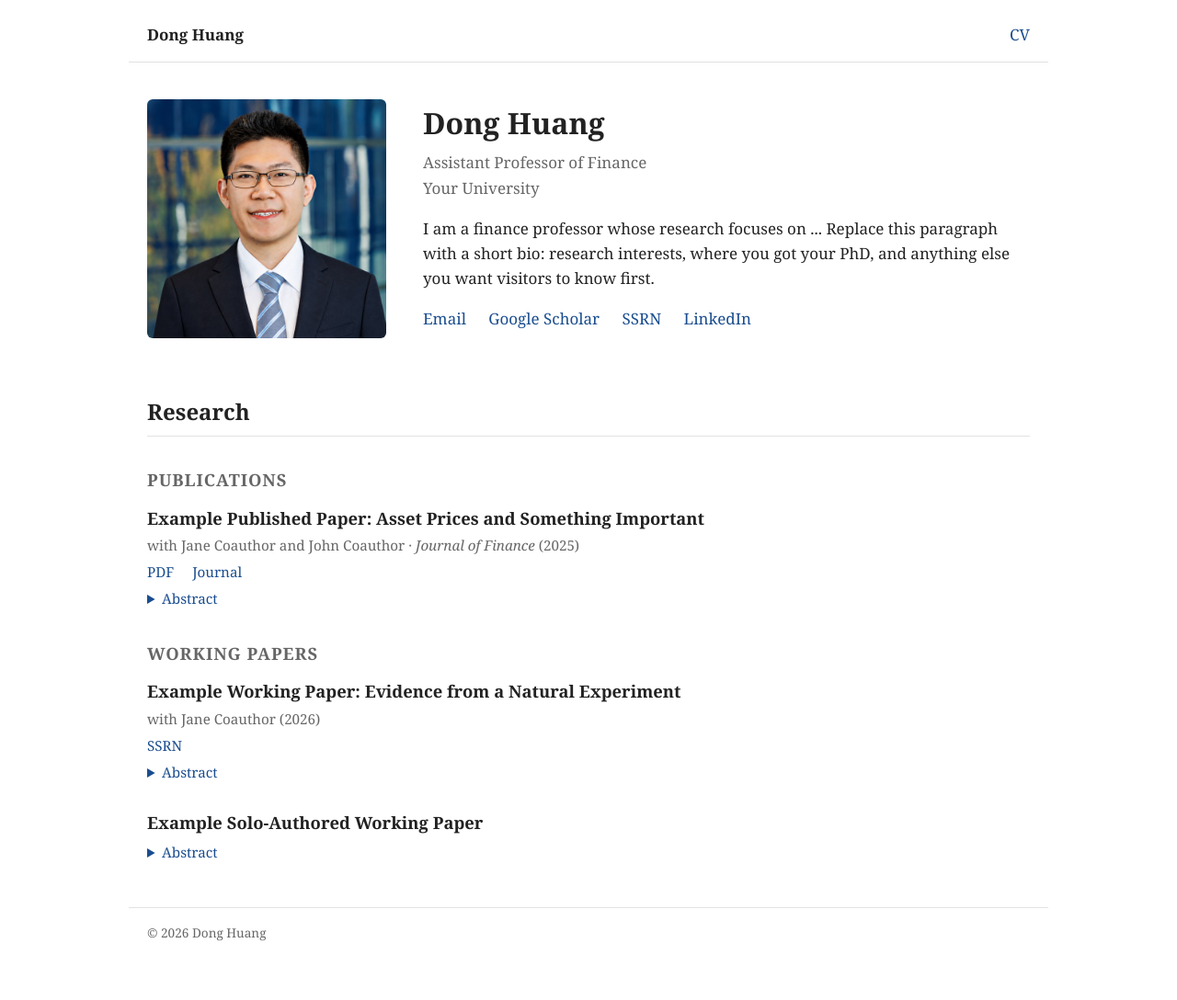
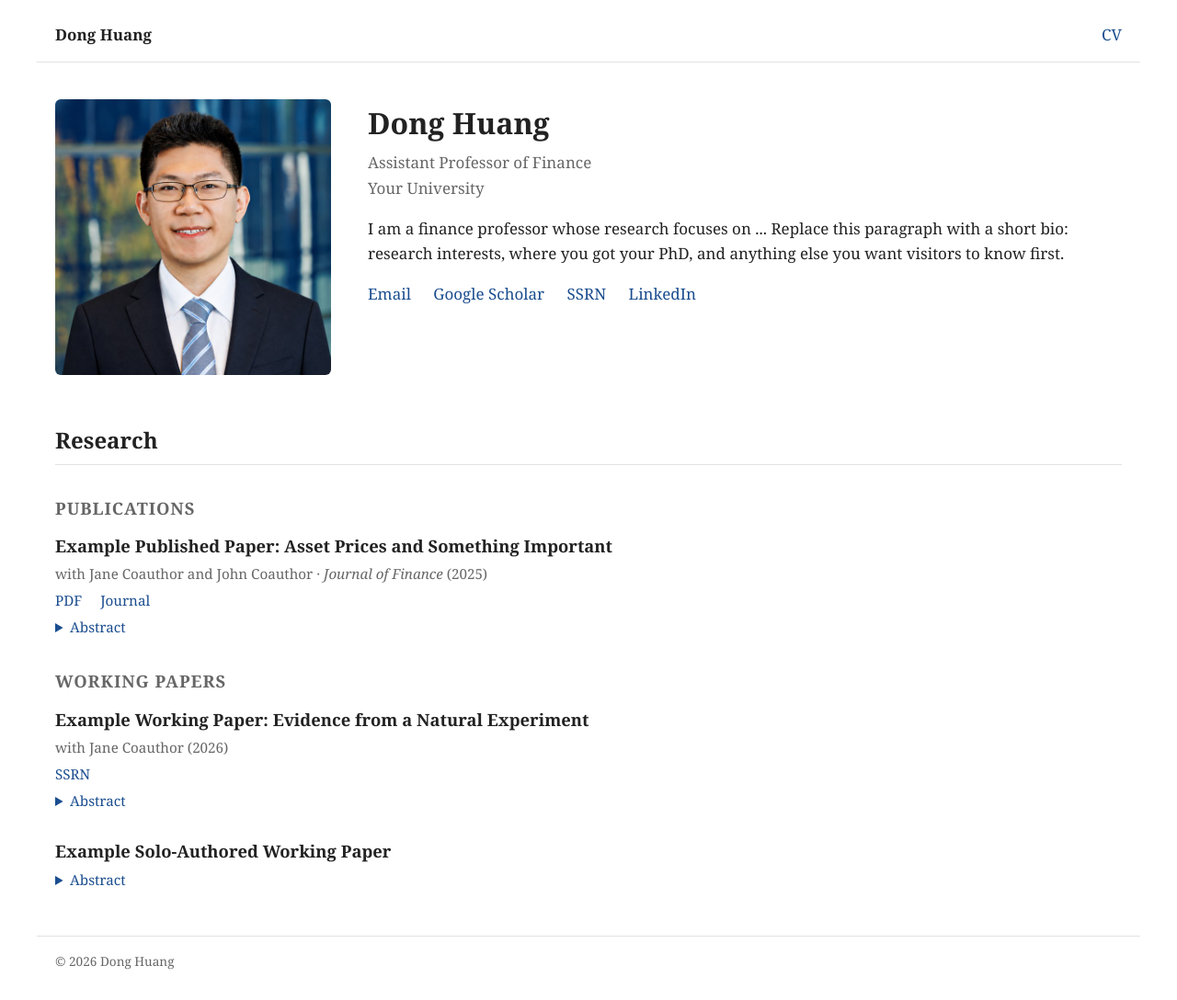
Before and after one commit to huangdong95/huangdong95.github.io, a Jekyll site: the page built from index.html, in a window 1280 px wide. Shown: the whole page at 92% size. Built offline with Jekyll 4.4.1, drawn with Linux system fonts in a browser that asks for light colours; before the commit the page ends 1058 px from its top, so only the background shows below that.

Commit message:
Widen layout to 1200px, headshot to 300px
Co-Authored-By: Claude Opus 5 (1M context) <noreply@anthropic.com>

```diff
--- a/assets/css/style.css
+++ b/assets/css/style.css
@@ -4,7 +4,7 @@
   --accent: #1a4d8f;
   --rule: #e2e2e2;
   --bg: #fff;
-  --max-width: 1000px;
+  --max-width: 1200px;
 }
 
 * { box-sizing: border-box; }
@@ -46,8 +46,8 @@ a:hover { text-decoration: underline; }
   padding: 2.5rem 0 2rem;
 }
 .headshot {
-  flex: 0 0 260px;
-  width: 260px;
+  flex: 0 0 300px;
+  width: 300px;
   height: auto;
   border-radius: 6px;
 }
```
